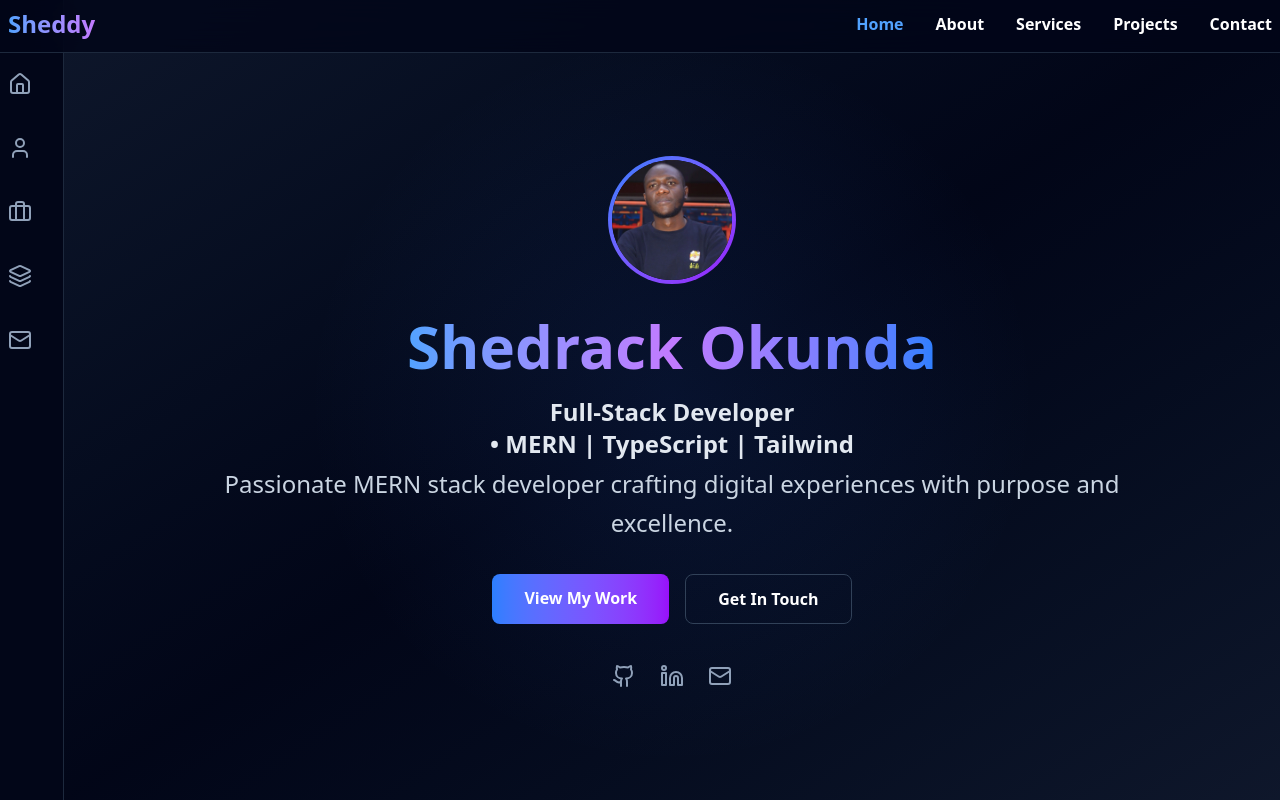
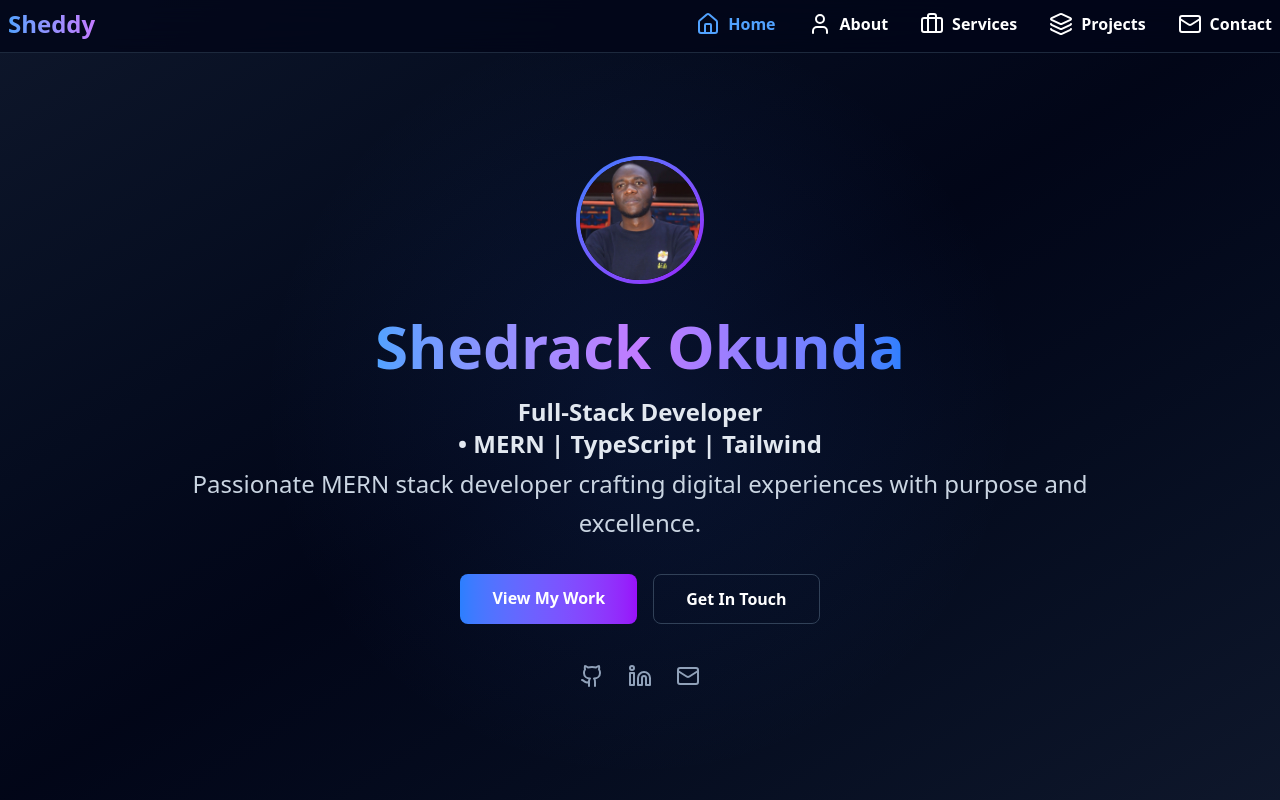
Before and after one commit to shedrack-okunda/my-portfolio, a React (Vite) app: page / in a window 1280 px wide. Shown: the top 800 px of the page. Built offline with nearby package versions, Linux system fonts and the light colour scheme.

Commit message:
feat: Removed the sidebar plus the icon and added the icons on the Navbar

```diff
--- a/src/components/common/Navbar.tsx
+++ b/src/components/common/Navbar.tsx
@@ -1,6 +1,6 @@
 import React, { useEffect, useState } from "react";
 import { NAV_LINKS } from "../../config/navigation";
-import { Menu, X } from "lucide-react";
+import {  Menu, X } from "lucide-react";
 
 const Navbar: React.FC = () => {
 	const [currentSection, setCurrentSection] = useState("hero");
@@ -17,7 +17,7 @@ const Navbar: React.FC = () => {
 					}
 				});
 			},
-			{ threshold: 0.4, rootMargin: "-50px 0px -50px 0px" }
+			{ threshold: 0.4, rootMargin: "-50px 0px -50px 0px" },
 		);
 
 		NAV_LINKS.forEach(({ id }) => {
@@ -55,11 +55,11 @@ const Navbar: React.FC = () => {
 
 				{/* Desktop Menu */}
 				<div className="hidden md:flex items-center space-x-8">
-					{NAV_LINKS.map(({ id, label }) => (
+					{NAV_LINKS.map(({ id, label, icon: Icon }) => (
 						<a
 							key={id}
 							href={`#${id}`}
-							className={`capitalize font-semibold transition-colors duration-200 ${
+							className={`flex capitalize text-center font-semibold transition-colors duration-200 ${
 								currentSection === id
 									? "text-blue-400"
 									: "text-white hover:text-blue-400"
@@ -67,6 +67,9 @@ const Navbar: React.FC = () => {
 							aria-current={
 								currentSection === id ? "page" : undefined
 							}>
+							<Icon
+								className="w-6 h-6 mr-2"
+								aria-hidden="true"></Icon>
 							{label}
 						</a>
 					))}
--- a/src/components/common/Sidebar.tsx
+++ /dev/null
@@ -1,22 +0,0 @@
-import { NAV_LINKS } from "../../config/navigation";
-
-const Sidebar = () => {
-	return (
-		<nav
-			className="fixed flex flex-col items-center py-16 space-y-6"
-			role="navigation"
-			aria-label="Sidebar Navigation">
-			{NAV_LINKS.map(({ id, icon: Icon, label }) => (
-				<a
-					key={id}
-					href={`#${id}`}
-					className="p-2 rounded-lg hover:bg-slate-800 text-slate-400 hover:text-white transition-colors"
-					aria-label={label}>
-					<Icon className="w-6 h-6" aria-hidden="true" />
-				</a>
-			))}
-		</nav>
-	);
-};
-
-export default Sidebar;
--- a/src/components/layouts/Layout.tsx
+++ b/src/components/layouts/Layout.tsx
@@ -1,7 +1,6 @@
 import React from "react";
 import Navbar from "../common/Navbar";
 import Footer from "../common/Footer";
-import Sidebar from "../common/Sidebar";
 
 const Layout: React.FC<{ children: React.ReactNode }> = ({ children }) => {
 	return (
@@ -10,13 +9,6 @@ const Layout: React.FC<{ children: React.ReactNode }> = ({ children }) => {
 			<Navbar />
 
 			<div className="flex flex-1">
-				{/* Sidebar (desktop) */}
-				<aside
-					className="hidden md:flex w-16 border-r border-slate-800 bg-slate-950"
-					aria-label="Sidebar">
-					<Sidebar />
-				</aside>
-
 				{/* Main content */}
 				<main
 					className="flex-1 bg-slate-950 text-white"
```
